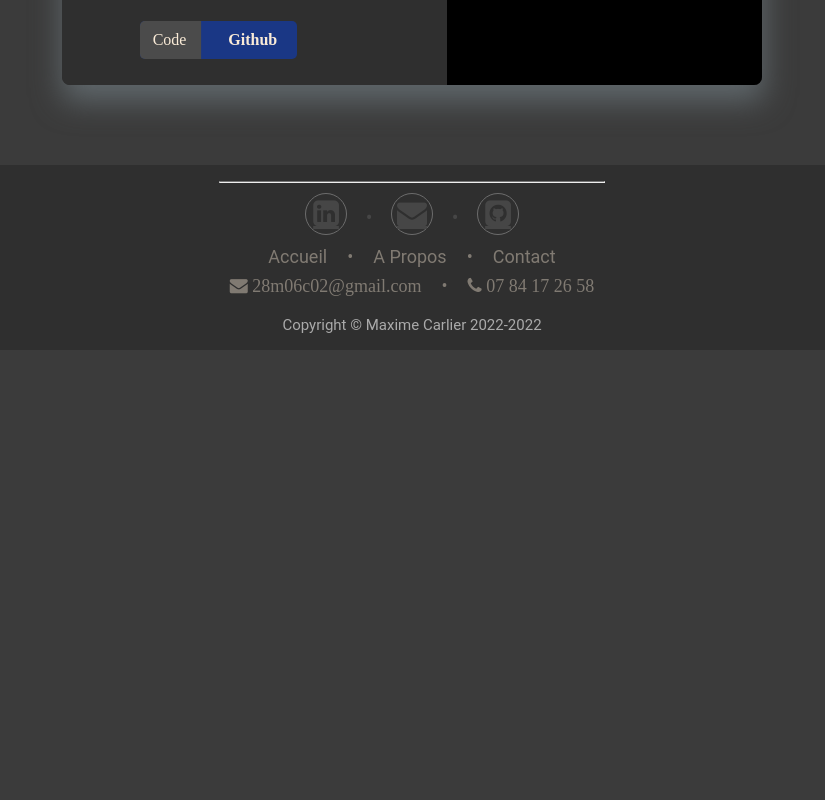
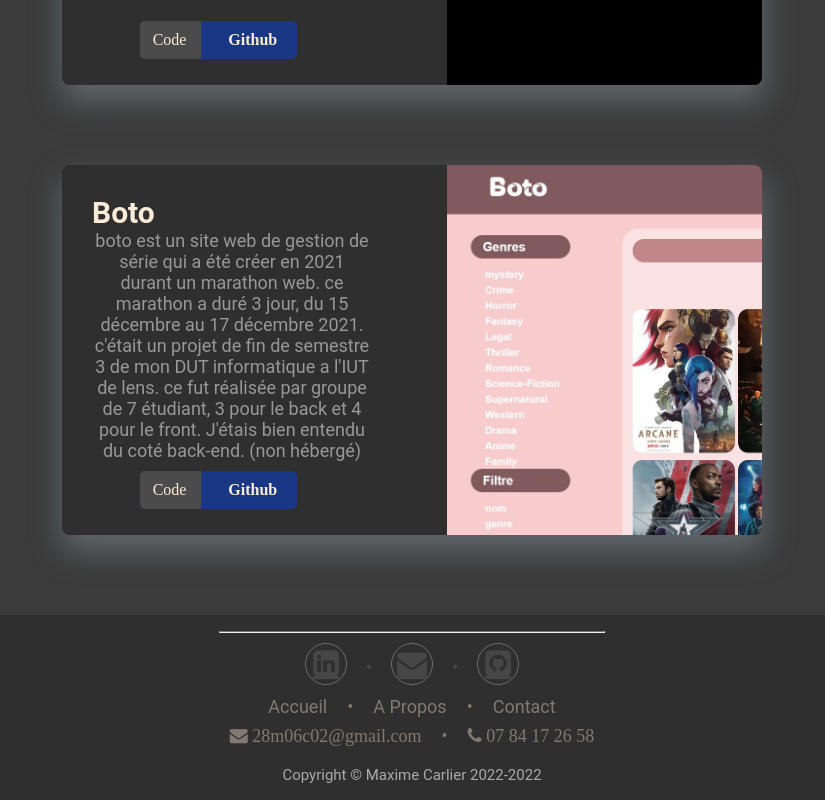
Before and after one commit to Carlier-Maxime/Portfolio, an Angular app: page / in a window 1280 px wide. Shown: the part 1849-2649 px from the top of the page, without its empty margins (228-1053 px from the left). Before the commit the page ends 2199 px from the top, so only its background shows below. Built offline with nearby package versions, Linux system fonts and the light colour scheme.

Commit message:
add project boto

```diff
--- a/src/app/app.component.html
+++ b/src/app/app.component.html
@@ -25,4 +25,15 @@
   img="drawIO.gif"
   [competences]="['Java','Java Swing','Git']"
 ></app-project-preview>
+<app-project-preview
+  name="Boto"
+  description="boto est un site web de gestion de série qui a été créer en 2021 durant un marathon web.
+ce marathon a duré 3 jour, du 15 décembre au 17 décembre 2021.
+c'était un projet de fin de semestre 3 de mon DUT informatique a l'IUT de lens.
+ce fut réalisée par groupe de 7 étudiant, 3 pour le back et 4 pour le front.
+J'étais bien entendu du coté back-end. (non hébergé)"
+  link="https://github.com/Carlier-Maxime/boto"
+  img="boto.jpg"
+  [competences]="['PHP','Laravel','Git','SQL']"
+></app-project-preview>
 <app-footer></app-footer>
```
Also changed, not shown: src/assets/images/boto.jpg (added).
